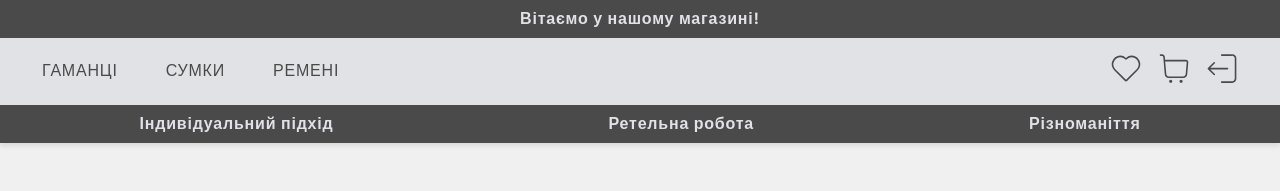
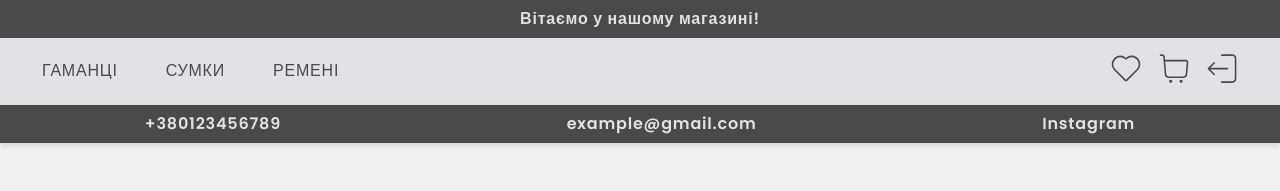
Before and after one commit to KaterynaKocheharova/Handmade-Products-Store, a React (Vite) app: page / in a window 1280 px wide. Shown: the top 191 px of the page. Built offline with nearby package versions, Linux system fonts and the light colour scheme.

Commit message:
add contacts

```diff
--- a/src/components/HomePageComponents/HeroButton/HeroButton.module.css
+++ b/src/components/HomePageComponents/HeroButton/HeroButton.module.css
@@ -21,5 +21,4 @@
 .hero-catalog-button:focus {
   background-color: var(--main-bg-color);
   color: var(--main-font-color);
-  border: var(--main-font-color);
 }
--- a/src/components/HomePageComponents/Swiper/Swiper.jsx
+++ b/src/components/HomePageComponents/Swiper/Swiper.jsx
@@ -10,9 +10,8 @@ import css from "./Swiper.module.css";
 // Import Swiper styles
 import "swiper/css";
 import "swiper/css/navigation";
-import "swiper/css/effect-creative";
 import "swiper/css/effect-fade";
-import "swiper/css/effect-cube";
+
 
 const ImagesSwiper = () => {
   const slides = useSelector(selectAllProducts);
--- a/src/components/NavBar/NavBar.jsx
+++ b/src/components/NavBar/NavBar.jsx
@@ -48,10 +48,18 @@ const NavBar = () => {
           backgroundColor: "var(--main-font-color)}",
         }}
       >
-
-          <p  className={css.text}>Індивідуальний підхід</p>
-          <p  className={css.text}>Ретельна робота</p>
-          <p  className={css.text}>Різноманіття</p>
+        <a className={css["contact-link"]} href="tel:+380123456789">
+          +380123456789
+        </a>
+        <a className={css["contact-link"]} href="mailto:example@gmail.com">
+        example@gmail.com
+        </a>
+        <a
+          className={css["contact-link"]}
+          href="https://www.instagram.com/yourprofile"
+        >
+          Instagram
+        </a>
       </Stack>
     </Header>
   );
--- a/src/components/NavBar/NavBar.module.css
+++ b/src/components/NavBar/NavBar.module.css
@@ -13,6 +13,11 @@
 }
 
 .text {
+   font-weight: 600;
+color: var(--secondary-bg-color)
+}
+
+.contact-link {
   font-weight: 600;
 color: var(--secondary-bg-color)
 }
--- a/src/index.css
+++ b/src/index.css
@@ -47,3 +47,7 @@ img {
   display: block;
   max-width: 100%;
 }
+
+a {
+  text-decoration: none;
+}
```
Lines whose indentation alone changed are shown as unchanged.
